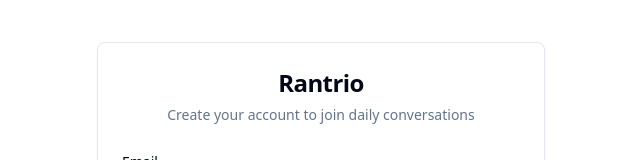
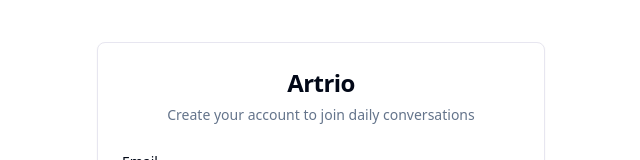
Before and after one commit to tobyszaks/artrio, a React (Vite) app: page /auth in a window 1280 px wide. Shown: the top 160 px of the page, without its empty margins (319-959 px from the left). Built offline with nearby package versions, Linux system fonts and the light colour scheme.

Commit message:
Change app name to Artrio
Update all instances of the app name to "Artrio" throughout the codebase. This includes branding, UI elements, and any other relevant text.

```diff
--- a/index.html
+++ b/index.html
@@ -3,12 +3,12 @@
   <head>
     <meta charset="UTF-8" />
     <meta name="viewport" content="width=device-width, initial-scale=1.0" />
-    <title>Rantrio</title>
-    <meta name="description" content="Rantrio - Social platform app for daily group connections" />
-    <meta name="author" content="Rantrio" />
+    <title>Artrio</title>
+    <meta name="description" content="Artrio - Social platform app for daily group connections" />
+    <meta name="author" content="Artrio" />
 
-    <meta property="og:title" content="Rantrio" />
-    <meta property="og:description" content="Rantrio - Social platform app for daily group connections" />
+    <meta property="og:title" content="Artrio" />
+    <meta property="og:description" content="Artrio - Social platform app for daily group connections" />
     <meta property="og:type" content="website" />
     <meta property="og:image" content="https://lovable.dev/opengraph-image-p98pqg.png" />
 
--- a/src/index.css
+++ b/src/index.css
@@ -2,7 +2,7 @@
 @tailwind components;
 @tailwind utilities;
 
-/* Rantrio Design System - Modern, vibrant colors for social connections
+/* Artrio Design System - Modern, vibrant colors for social connections
 All colors MUST be HSL.
 */
 
@@ -17,7 +17,7 @@ All colors MUST be HSL.
     --popover: 0 0% 100%;
     --popover-foreground: 222.2 84% 4.9%;
 
-    /* Rantrio brand colors - vibrant purple/blue theme */
+    /* Artrio brand colors - vibrant purple/blue theme */
     --primary: 260 100% 65%;
     --primary-foreground: 0 0% 100%;
     --primary-glow: 260 80% 75%;
@@ -38,7 +38,7 @@ All colors MUST be HSL.
     --input: 250 25% 94%;
     --ring: 260 100% 65%;
 
-    /* Rantrio gradients and effects */
+    /* Artrio gradients and effects */
     --gradient-primary: linear-gradient(135deg, hsl(260 100% 65%), hsl(280 90% 70%));
     --gradient-accent: linear-gradient(135deg, hsl(280 60% 92%), hsl(260 40% 96%));
     --shadow-glow: 0 0 30px hsl(260 80% 75% / 0.3);
@@ -73,7 +73,7 @@ All colors MUST be HSL.
     --popover: 222.2 84% 4.9%;
     --popover-foreground: 210 40% 98%;
 
-    /* Dark mode Rantrio colors */
+    /* Dark mode Artrio colors */
     --primary: 260 85% 70%;
     --primary-foreground: 222.2 84% 4.9%;
     --primary-glow: 260 70% 80%;
@@ -114,22 +114,22 @@ All colors MUST be HSL.
   }
 }
 
-/* Rantrio custom components and animations */
+/* Artrio custom components and animations */
 @layer components {
-  .rantrio-gradient {
+  .artrio-gradient {
     background: var(--gradient-primary);
   }
 
-  .rantrio-glow {
+  .artrio-glow {
     box-shadow: var(--shadow-glow);
   }
 
-  .rantrio-card {
+  .artrio-card {
     box-shadow: var(--shadow-elegant);
     transition: all 0.3s ease;
   }
 
-  .rantrio-card:hover {
+  .artrio-card:hover {
     transform: translateY(-2px);
     box-shadow: var(--shadow-glow);
   }
--- a/src/pages/Auth.tsx
+++ b/src/pages/Auth.tsx
@@ -170,9 +170,9 @@ const Auth = () => {
     <div className="min-h-screen flex items-center justify-center bg-background p-4">
       <Card className="w-full max-w-md">
         <CardHeader>
-          <CardTitle className="text-2xl text-center">Rantrio</CardTitle>
+          <CardTitle className="text-2xl text-center">Artrio</CardTitle>
           <CardDescription className="text-center">
-            {isSignUp ? 'Create your account to join daily conversations' : 'Welcome back to Rantrio'}
+            {isSignUp ? 'Create your account to join daily conversations' : 'Welcome back to Artrio'}
           </CardDescription>
         </CardHeader>
         <CardContent>
--- a/src/pages/Home.tsx
+++ b/src/pages/Home.tsx
@@ -351,7 +351,7 @@ const Home = () => {
       <header className="sticky top-0 z-40 border-b bg-card/95 backdrop-blur supports-[backdrop-filter]:bg-card/60 p-3">
         <div className="flex items-center justify-between">
           <div className="flex items-center gap-2">
-            <h1 className="text-lg font-bold">Rantrio</h1>
+            <h1 className="text-lg font-bold">Artrio</h1>
             {isSubscribed && (
               <Badge variant="outline" className="text-xs px-1 py-0">
                 Live
--- a/src/pages/Index.tsx
+++ b/src/pages/Index.tsx
@@ -4,7 +4,7 @@ const Index = () => {
   return (
     <div className="min-h-screen flex items-center justify-center bg-background">
       <div className="text-center">
-        <h1 className="text-4xl font-bold mb-4">Welcome to Rantrio</h1>
+        <h1 className="text-4xl font-bold mb-4">Welcome to Artrio</h1>
         <p className="text-xl text-muted-foreground">Daily group connections and conversations</p>
       </div>
     </div>
```
